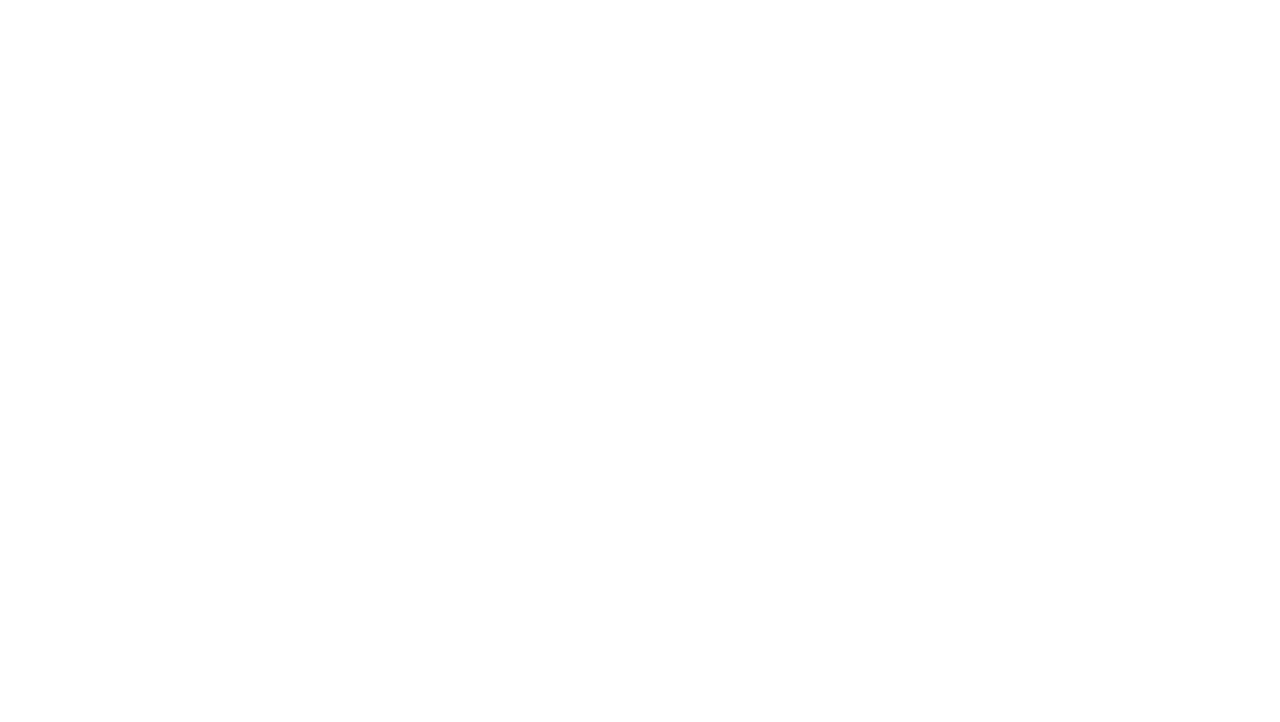
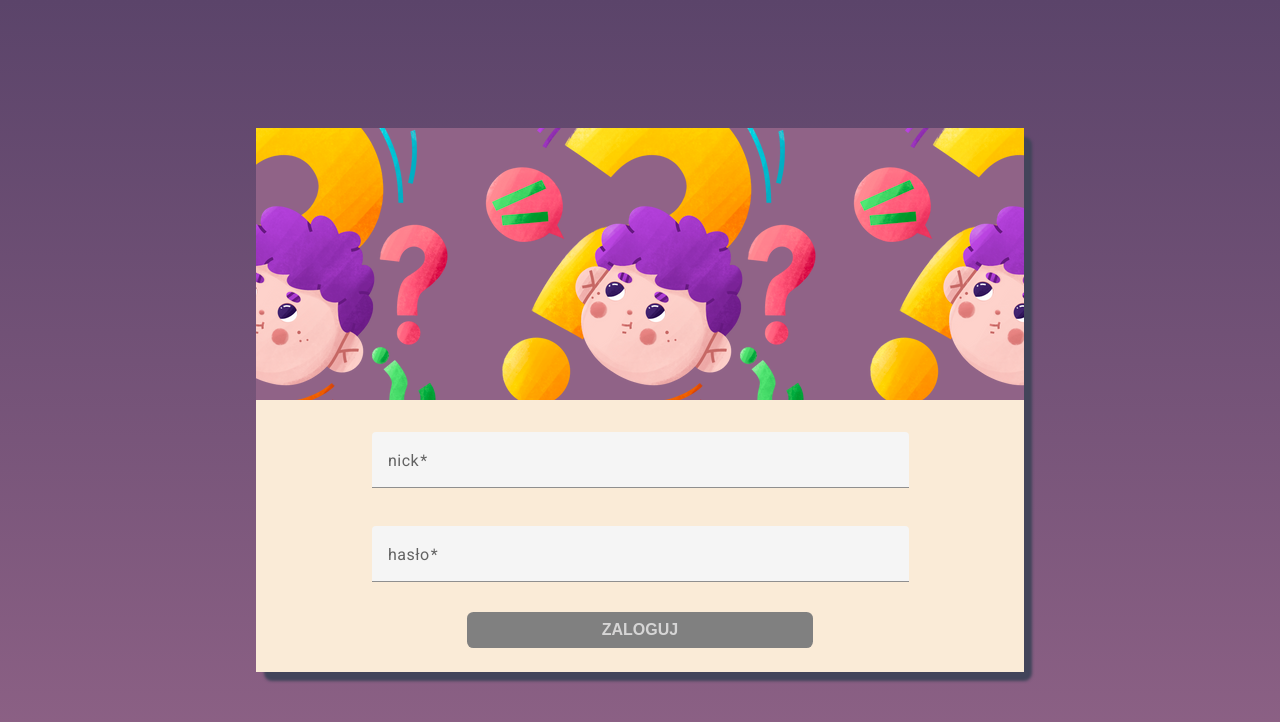
Before and after one commit to AdrianGmaj/NewQuiz, an Angular app: page /log-in in a window 1280 px wide. Before the commit this address led to /. Shown: the top 722 px of the page. Built offline with nearby package versions, Linux system fonts and the light colour scheme.

Commit message:
log-in markup

```diff
--- a/angular.json
+++ b/angular.json
@@ -30,6 +30,7 @@
               "src/assets"
             ],
             "styles": [
+              "@angular/material/prebuilt-themes/deeppurple-amber.css",
               "src/styles.scss"
             ],
             "scripts": []
@@ -93,6 +94,7 @@
               "src/assets"
             ],
             "styles": [
+              "@angular/material/prebuilt-themes/deeppurple-amber.css",
               "src/styles.scss"
             ],
             "scripts": []
--- a/package.json
+++ b/package.json
@@ -11,10 +11,12 @@
   "private": true,
   "dependencies": {
     "@angular/animations": "^16.2.0",
+    "@angular/cdk": "^16.2.12",
     "@angular/common": "^16.2.0",
     "@angular/compiler": "^16.2.0",
     "@angular/core": "^16.2.0",
     "@angular/forms": "^16.2.0",
+    "@angular/material": "^16.2.12",
     "@angular/platform-browser": "^16.2.0",
     "@angular/platform-browser-dynamic": "^16.2.0",
     "@angular/router": "^16.2.0",
--- a/src/app/app-routing.module.ts
+++ b/src/app/app-routing.module.ts
@@ -4,6 +4,7 @@ import { ShowcaseComponent } from './showcase/showcase.component';
 import { PlaygroundComponent } from './playground/playground.component';
 import { ScorePageComponent } from './score-page/score-page.component';
 import { CategoriesComponent } from './categories/categories.component';
+import { LogInComponent } from './log-in/log-in/log-in.component';
 
 const routes: Routes = [
   {
@@ -14,7 +15,8 @@ const routes: Routes = [
     path: 'playground/:id',
     component: PlaygroundComponent
   },
-  { path: 'score', component: ScorePageComponent }
+  { path: 'score', component: ScorePageComponent },
+  { path: 'log-in', component: LogInComponent },
 ];
 
 @NgModule({
--- a/src/app/app.module.ts
+++ b/src/app/app.module.ts
@@ -9,6 +9,8 @@ import { AppRoutingModule } from './app-routing.module';
 import { ScorePageComponent } from './score-page/score-page.component';
 import { CategoriesComponent } from './categories/categories.component';
 import { CategoryCardComponent } from './categories/category-card/category-card.component';
+import { LogInModule } from './log-in/log-in.module';
+import { BrowserAnimationsModule } from '@angular/platform-browser/animations';
 
 @NgModule({
   declarations: [
@@ -22,7 +24,9 @@ import { CategoryCardComponent } from './categories/category-card/category-card.
   ],
   imports: [
     BrowserModule,
-    AppRoutingModule
+    AppRoutingModule,
+    LogInModule,
+    BrowserAnimationsModule
   ],
   providers: [],
   bootstrap: [AppComponent]
--- /dev/null
+++ b/src/app/log-in/log-in/log-in.component.html
@@ -0,0 +1,29 @@
+<section class="log-in">
+  <div class="log-in_form-container">
+
+    <div class="log-in_image">
+      <!-- <img src="/assets/showcase.png" alt=""> -->
+    </div>
+
+    <div class="log-in_form">
+
+      <form action="" [formGroup]="LogInForm">
+        <mat-form-field>
+          <mat-label>nick</mat-label>
+          <input formControlName="nick" matInput value="">
+        </mat-form-field>
+        <mat-form-field>
+          <mat-label>hasło</mat-label>
+          <input formControlName="password" type="password" matInput value="">
+        </mat-form-field>
+        <button [disabled]="LogInForm.invalid">zaloguj</button>
+      </form>
+
+
+    </div>
+
+
+
+
+  </div>
+</section>
--- /dev/null
+++ b/src/app/log-in/log-in/log-in.component.scss
@@ -0,0 +1,112 @@
+.log-in {
+    min-height: 100vh;
+    width: auto;
+    background-image: linear-gradient(to bottom, #5b446a, #906387);
+    display: flex;
+
+    justify-content: center;
+    align-items: center;
+    font-family: 'Roboto', sans-serif;
+    font-family: 'Teko', sans-serif;
+
+
+    &_form-container {
+        height: 100%;
+        min-width: 60vw;
+        background-color: whitesmoke;
+        border-radius: 0.5rem;
+        display: grid;
+        grid-template-rows: 1fr 1fr;
+        -webkit-box-shadow: 8px 9px 3px 0px rgba(66, 68, 90, 1);
+
+        // grid-template-areas:
+        //     "image1 image1 image1 image1"
+        //     "text text text text";
+
+
+        .log-in_image {
+            grid-row: 1/2;
+            background: url("/assets/showcase.png");
+            background-color: #906387;
+            background-position: center;
+            background-repeat: repeat;
+
+
+
+            min-height: 20vh;
+
+        }
+
+        .log-in_form {
+            grid-row: 2/3;
+            background-color: antiquewhite;
+            padding: 1vh 1vw;
+        }
+
+        form {
+            display: flex;
+            flex-direction: column;
+            padding: 2vh 2vw;
+            justify-content: center;
+            align-items: center;
+
+            mat-form-field {
+                padding: 1vh;
+                height: 200%;
+                width: 80%;
+                justify-self: center;
+            }
+
+        }
+
+        button {
+
+            background-color: #7dd87d;
+
+            color: #5b446a;
+            text-decoration: none;
+            padding: 1vh;
+            text-transform: uppercase;
+            border-radius: 0.4rem;
+            font-family: 'Roboto', sans-serif;
+            font-family: 'Teko', sans-serif;
+            font-weight: 700;
+            box-shadow: 0 9px #999;
+
+            transition: all 0.5s ease-in-out;
+            border: none;
+            cursor: pointer;
+            font-size: 2vh;
+            width: 50%;
+            height: 50%;
+            align-self: center;
+            justify-self: center;
+        }
+
+        button:hover {
+            box-shadow: 0 5px #666;
+            transform: translateY(9px);
+            cursor: pointer;
+        }
+
+        button:active {
+            box-shadow: 0 5px #666;
+            transform: translateY(9px);
+        }
+
+        button:disabled {
+            background-color: grey;
+            color: rgb(214, 213, 213);
+
+            box-shadow: none;
+        }
+
+        button:disabled:hover,
+        button:disabled:active {
+            transform: none;
+            box-shadow: none;
+            cursor: not-allowed;
+
+        }
+    }
+}
--- /dev/null
+++ b/src/app/log-in/log-in/log-in.component.ts
@@ -0,0 +1,25 @@
+import { Component, OnInit } from '@angular/core';
+import { FormControl, FormGroup, Validators } from '@angular/forms';
+
+@Component({
+  selector: 'app-log-in',
+  templateUrl: './log-in.component.html',
+  styleUrls: ['./log-in.component.scss']
+})
+export class LogInComponent implements OnInit {
+
+  LogInForm = new FormGroup({
+    nick: new FormControl('',
+      [Validators.required,],
+    ),
+    password: new FormControl('',
+      [Validators.required]),
+
+  })
+
+  constructor() { }
+
+  ngOnInit() {
+  }
+
+}
--- a/src/index.html
+++ b/src/index.html
@@ -9,8 +9,11 @@
   <script src="https://kit.fontawesome.com/ccb45a68b7.js" crossorigin="anonymous"></script>
   <link href="https://cdn.jsdelivr.net/npm/bootstrap@5.3.2/dist/css/bootstrap.min.css" rel="stylesheet" integrity="sha384-T3c6CoIi6uLrA9TneNEoa7RxnatzjcDSCmG1MXxSR1GAsXEV/Dwwykc2MPK8M2HN" crossorigin="anonymous">
   <script src="https://cdn.jsdelivr.net/npm/bootstrap@5.3.2/dist/js/bootstrap.bundle.min.js" integrity="sha384-C6RzsynM9kWDrMNeT87bh95OGNyZPhcTNXj1NW7RuBCsyN/o0jlpcV8Qyq46cDfL" crossorigin="anonymous"></script>
+  <link rel="preconnect" href="https://fonts.gstatic.com">
+  <link href="https://fonts.googleapis.com/css2?family=Roboto:wght@300;400;500&display=swap" rel="stylesheet">
+  <link href="https://fonts.googleapis.com/icon?family=Material+Icons" rel="stylesheet">
 </head>
-<body>
+<body class="mat-typography">
   <app-root></app-root>
 </body>
 </html>
--- a/src/styles.scss
+++ b/src/styles.scss
@@ -7,3 +7,5 @@
   box-sizing: border-box;
 
 }
+html, body { height: 100%; }
+body { margin: 0; font-family: Roboto, "Helvetica Neue", sans-serif; }
```
Also changed, not shown: src/app/log-in/log-in.module.ts (added, +21 -0 lines), 2 other files (tests, documents, lock files or other folders). Lines whose indentation alone changed are shown as unchanged.
